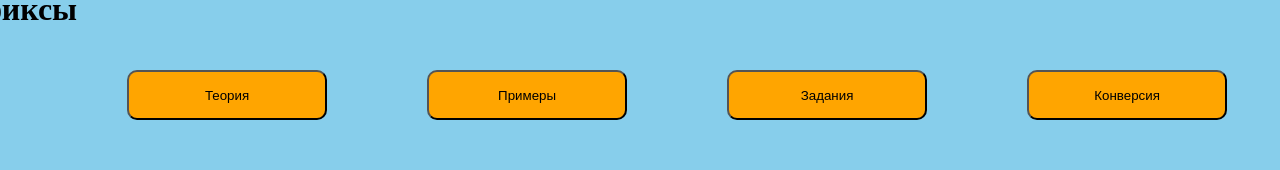
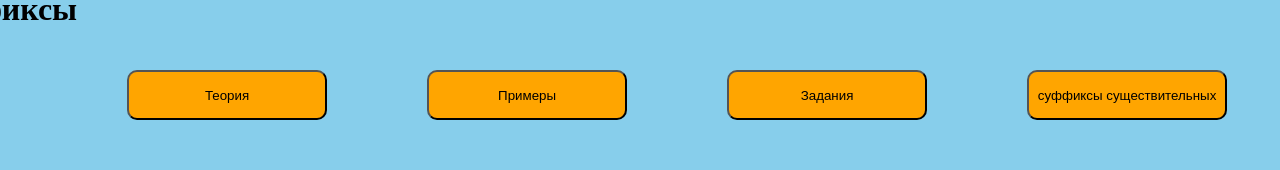
Before and after one commit to Ofin26/123, a plain HTML site: page index.html in a window 1280 px wide. Shown: the part 458-628 px from the top of the page. Drawn offline with Linux system fonts and the light colour scheme; files whose address does not match are found by name.

Commit message:
index.html

```diff
--- a/index.html
+++ b/index.html
@@ -45,7 +45,7 @@
                 <button class="Button_5" onclick="location.href='teor.html'">Теория</button>
                 <button class="Button_6" onclick="location.href='Primer.html'">Примеры</button>
                 <button class="Button_7"  onclick="location.href='quiz.html'">Задания</button>
-                <button class="Button_8"  onclick="location.href='teor.html'">Конверсия</button>
+                <button class="Button_8"  onclick="location.href='teor.html'">суффиксы существительных</button>
             </div>
         </div>
         <div class="itog">
```
